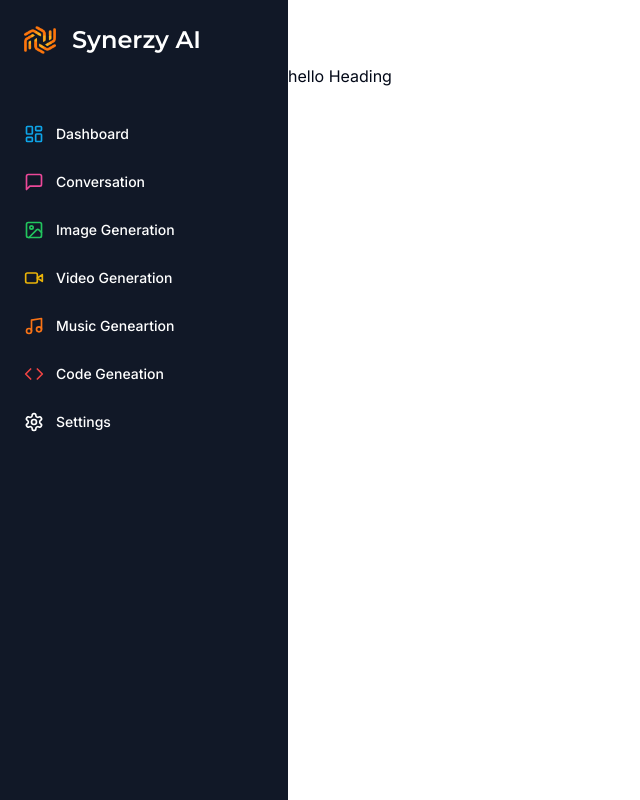
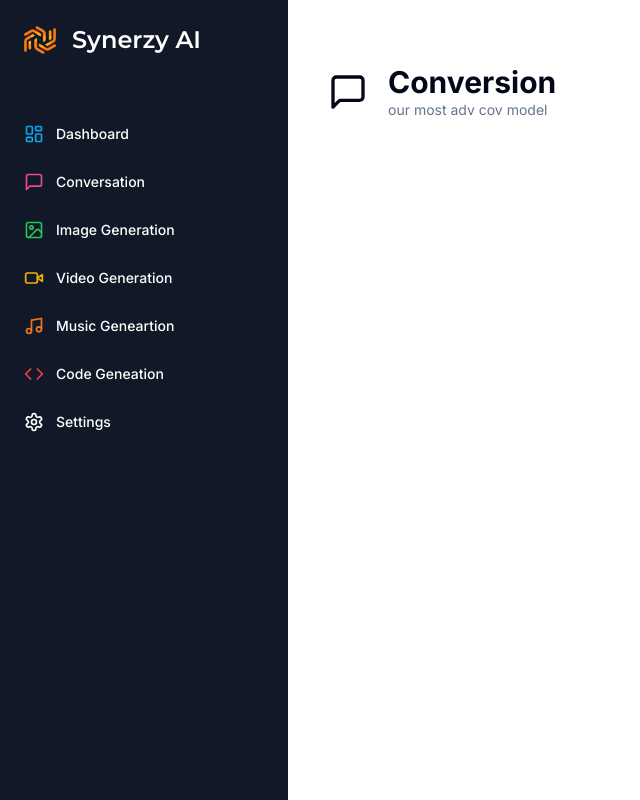
Before and after one commit to hemant-i7/SynerzyAI, a Next.js app: page /conversation in a window 1280 px wide. Shown: the whole page, without its empty margins (0-640 px from the left). Built offline with nearby package versions, Linux system fonts and the light colour scheme.

Commit message:
schema update

```diff
--- a/app/(dashboard)/(routes)/conversation/page.tsx
+++ b/app/(dashboard)/(routes)/conversation/page.tsx
@@ -1,8 +1,9 @@
 import { Heading } from "@/components/heading";
+import { MessageSquare } from "lucide-react";
 
 const ConversionPage = () => {
   return <div>
-     <Heading />
+     <Heading title="Conversion" description="our most adv cov model" icon={MessageSquare}/>
   </div>;
 };
 
--- a/components/heading.tsx
+++ b/components/heading.tsx
@@ -1,3 +1,35 @@
-export const Heading = () => {
-    return ( <div> hello Heading </div> );
+import { LucideIcon } from "lucide-react";
+
+import { cn } from "@/lib/utils";
+
+interface HeadingProps {
+  title: string;
+  description: string;
+  icon: any;
+  iconColor?: string;
+  bgColor?: string;
+}
+
+export const Heading = ({
+  title,
+  description,
+  icon: Icon,
+  iconColor,
+  bgColor,
+}: HeadingProps) => {
+  return (
+    <>
+      <div className="px-4 lg:px-8 flex items-center gap-x-3 mb-8">
+        <div className={cn("p-2 w-fit rounded-md", bgColor)}>
+          <Icon className={cn("w-10 h-10", iconColor)} />
+        </div>
+        <div>
+          <h2 className="text-3xl font-bold">{title}</h2>
+          <p className="text-sm text-muted-foreground">
+            {description}
+          </p>
+        </div>
+      </div>
+    </>
+  );
 };
--- a/components/sidebar.tsx
+++ b/components/sidebar.tsx
@@ -53,6 +53,7 @@
     icon: Code,
     href: "/code",
     color: "text-red-500",
+
   },
   {
     label: "Settings",
```
